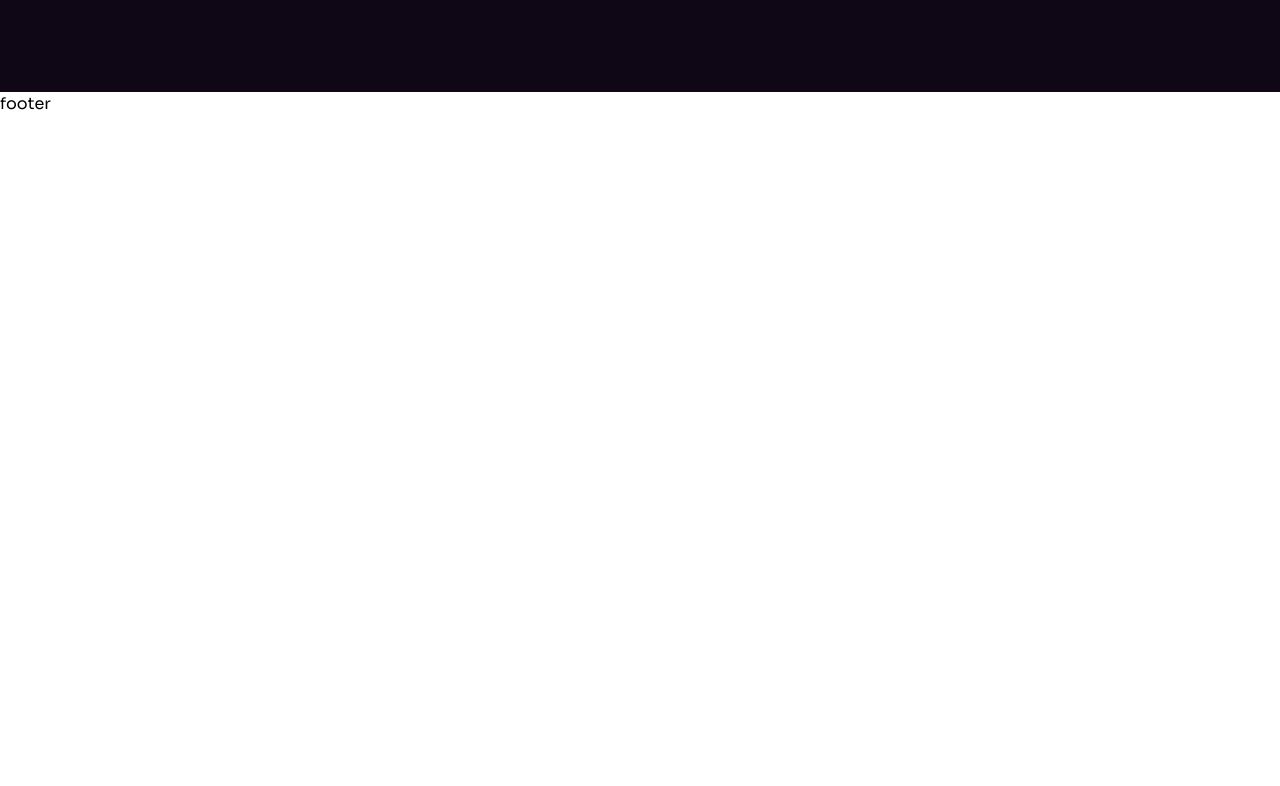
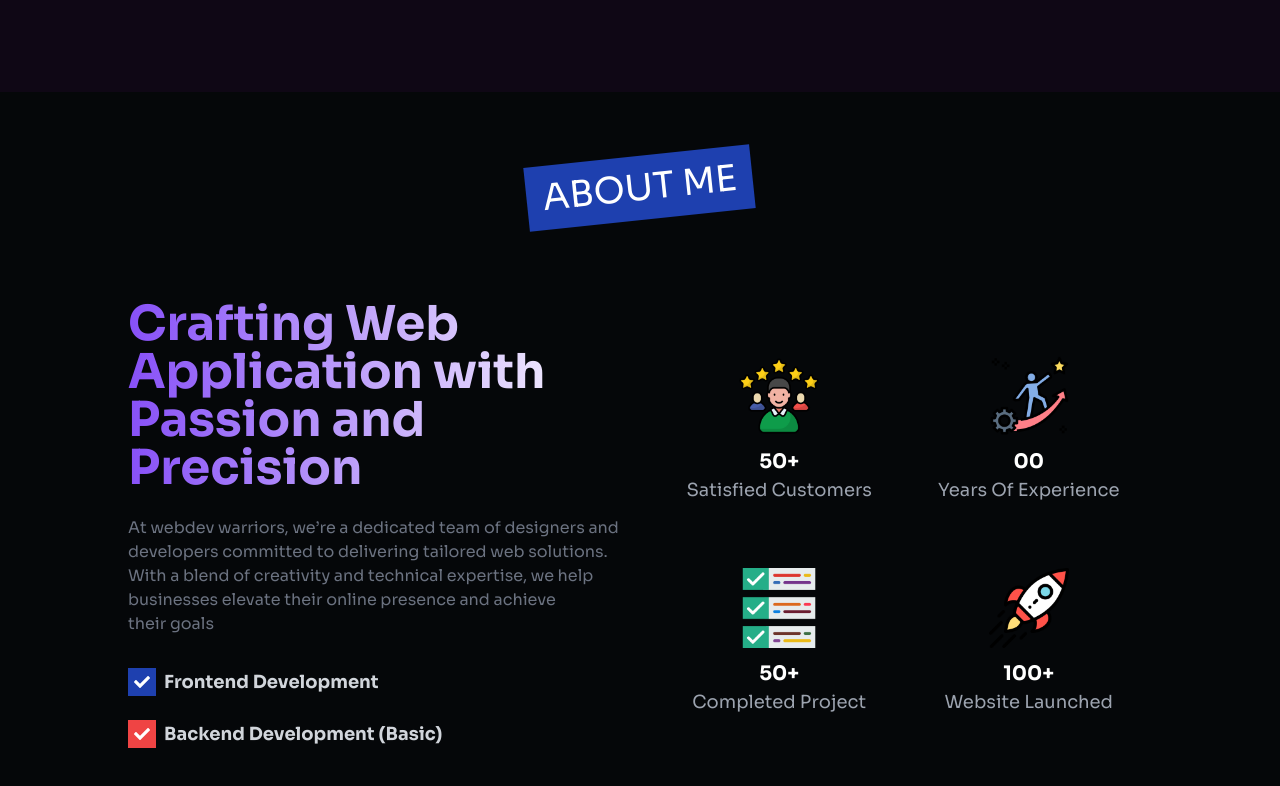
Before and after one commit to akashmuhammadabrrar/My-nextTs-portfolio, a Next.js app: page / in a window 1280 px wide. Shown: the part 708-1494 px from the top of the page. Before the commit the page ends 824 px from the top, so only its background shows below. Built offline with nearby package versions, Linux system fonts and the light colour scheme.

Commit message:
this commit for the about me section successfully done

```diff
--- a/app/Data/data.ts
+++ b/app/Data/data.ts
@@ -11,8 +11,8 @@ export const aboutInfo = {
   description:
     "At webdev warriors, we’re a dedicated team of designers and developers committed to delivering tailored web solutions. With a blend of creativity and technical expertise, we help businesses elevate their online presence and achieve their goals",
   client: "50+",
-  experience: "3+",
-  project: "200+",
+  experience: "00",
+  project: "50+",
   website: "100+",
 };
 
--- a/app/layout.tsx
+++ b/app/layout.tsx
@@ -28,7 +28,6 @@ export default function RootLayout({
       <body className={`${font.className}`}>
         <ResponsiveNav></ResponsiveNav>
         {children}
-        footer
       </body>
     </html>
   );
--- /dev/null
+++ b/components/Helper/Home/About/About.tsx
@@ -0,0 +1,112 @@
+import React from "react";
+import SectionHeading from "../../SectionHeading";
+import { aboutInfo } from "@/app/Data/data";
+import { FaCheck } from "react-icons/fa";
+import Image from "next/image";
+
+const About = () => {
+  return (
+    <div className="pt-16 pb-16 bg-[#050709]">
+      {/* section heading */}
+      <SectionHeading>About Me</SectionHeading>
+      <div className="w-[80%] mx-auto grid grid-cols-1 lg:grid-cols-2 gap-8 items-center mt-20">
+        {/* text contents */}
+        <div>
+          <h1 className="text-bg text-[26px] sm:text-3xl md:text-4xl lg:text-5xl font-bold text-gray-200">
+            {aboutInfo.title}
+          </h1>
+          <p className="mt-6 text-base text-gray-500 text-pretty">
+            {aboutInfo.description}
+          </p>
+          <div className="mt-8">
+            <div className="flex items-center space-x-2 mb-6">
+              <div className="w-7 h-7 bg-blue-800 flex flex-col items-center justify-center">
+                <FaCheck className="text-white" />
+              </div>
+              <p className="text-sm sm:text-base md:text-lg font-bold text-gray-300">
+                Frontend Development{" "}
+              </p>
+            </div>
+            <div className="flex items-center space-x-2 mb-6">
+              <div className="w-7 h-7 bg-red-500 flex flex-col items-center justify-center">
+                <FaCheck className="text-white" />
+              </div>
+              <p className="text-sm sm:text-base md:text-lg font-bold text-gray-300">
+                Backend Development (Basic){" "}
+              </p>
+            </div>
+          </div>
+        </div>
+        {/* stats content */}
+        <div className="grid grid-cols-2 gap-16 items-center lg:mx-auto">
+          {/* first stat */}
+          <div>
+            <Image
+              className="mx-auto"
+              src={"/images/customer.png"}
+              width={80}
+              height={80}
+              alt="customer"
+            />
+            <p className="mt-3 font-bold text-xl text-white text-center">
+              {aboutInfo.client}
+            </p>
+            <p className="text-base sm:text-lg text-gray-400 text-center ">
+              Satisfied Customers
+            </p>
+          </div>
+          {/* second stat */}
+          <div>
+            <Image
+              className="mx-auto"
+              src={"/images/experience.png"}
+              width={80}
+              height={80}
+              alt="customer"
+            />
+            <p className="mt-3 font-bold text-xl text-white text-center">
+              {aboutInfo.experience}
+            </p>
+            <p className="text-base sm:text-lg text-gray-400 text-center ">
+              Years Of Experience
+            </p>
+          </div>
+          {/* third stat */}
+          <div>
+            <Image
+              className="mx-auto"
+              src={"/images/completed.png"}
+              width={80}
+              height={80}
+              alt="customer"
+            />
+            <p className="mt-3 font-bold text-xl text-white text-center">
+              {aboutInfo.project}
+            </p>
+            <p className="text-base sm:text-lg text-gray-400 text-center ">
+              Completed Project
+            </p>
+          </div>
+          {/* fourth stat */}
+          <div>
+            <Image
+              className="mx-auto"
+              src={"/images/rocket.png"}
+              width={80}
+              height={80}
+              alt="customer"
+            />
+            <p className="mt-3 font-bold text-xl text-white text-center">
+              {aboutInfo.website}
+            </p>
+            <p className="text-base sm:text-lg text-gray-400 text-center ">
+              Website Launched
+            </p>
+          </div>
+        </div>
+      </div>
+    </div>
+  );
+};
+
+export default About;
--- a/components/Helper/Home/Hero/Hero.tsx
+++ b/components/Helper/Home/Hero/Hero.tsx
@@ -7,6 +7,16 @@ const Hero = () => {
     <div className="w-full pt-[4vh] md:pt-[12vh] h-screen bg-[#0f0715] overflow-hidden relative">
       <div className="flex justify-center flex-col w-4/5 h-full mx-auto">
         <div className="grid grid-cols-1 lg:grid-cols-2 items-center gap-12">
+          {/* image */}
+          <div className="mx-auto  rounded-[3rem] border-[3.5px] border-blue-950 overflow-hidden ">
+            <Image
+              src={BaseInfo.profilePic}
+              width={400}
+              height={400}
+              alt={BaseInfo.name}
+            />
+          </div>
+
           {/* contents */}
           <div>
             {/* sub heading */}
@@ -27,15 +37,6 @@ const Hero = () => {
               <FaDownload></FaDownload>
             </button>
           </div>
-          {/* image */}
-          <div className="mx-auto hidden lg:block rounded-[3rem] border-[3.5px] border-blue-950 overflow-hidden ">
-            <Image
-              src={BaseInfo.profilePic}
-              width={500}
-              height={500}
-              alt={BaseInfo.name}
-            />
-          </div>
         </div>
       </div>
     </div>
--- a/components/Helper/Home/Home.tsx
+++ b/components/Helper/Home/Home.tsx
@@ -1,10 +1,12 @@
 import React from "react";
 import Hero from "./Hero/Hero";
+import About from "./About/About";
 
 const Home = () => {
   return (
     <div className="overflow-hidden">
       <Hero></Hero>
+      <About></About>
     </div>
   );
 };
--- /dev/null
+++ b/components/Helper/SectionHeading.tsx
@@ -0,0 +1,15 @@
+import React, { ReactNode } from "react";
+// define props type
+type Props = {
+  children: ReactNode;
+};
+
+const SectionHeading = ({ children }: Props) => {
+  return (
+    <h1 className="bg-blue-800 w-fit text-center px-4 py-3 mx-auto text-white text-2xl sm:text-3xl md:text-4xl uppercase -rotate-6">
+      {children}
+    </h1>
+  );
+};
+
+export default SectionHeading;
```
